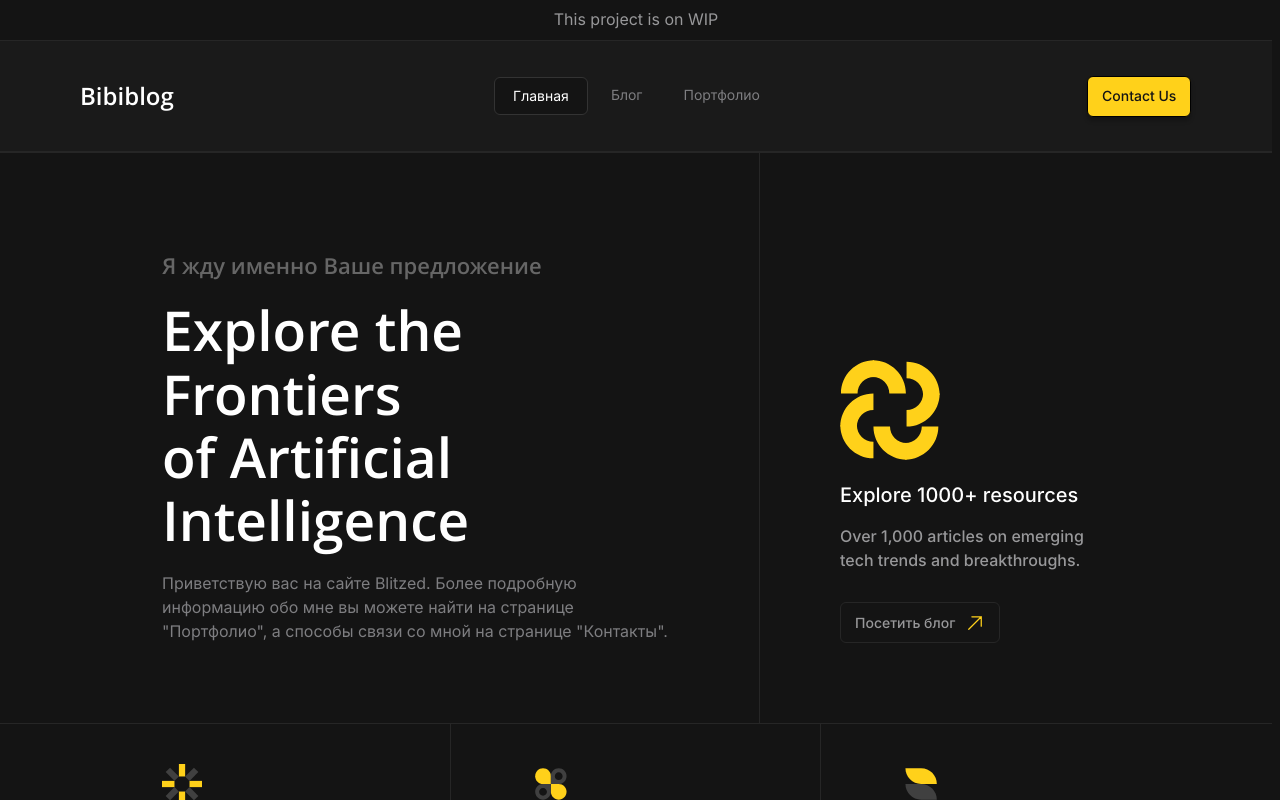
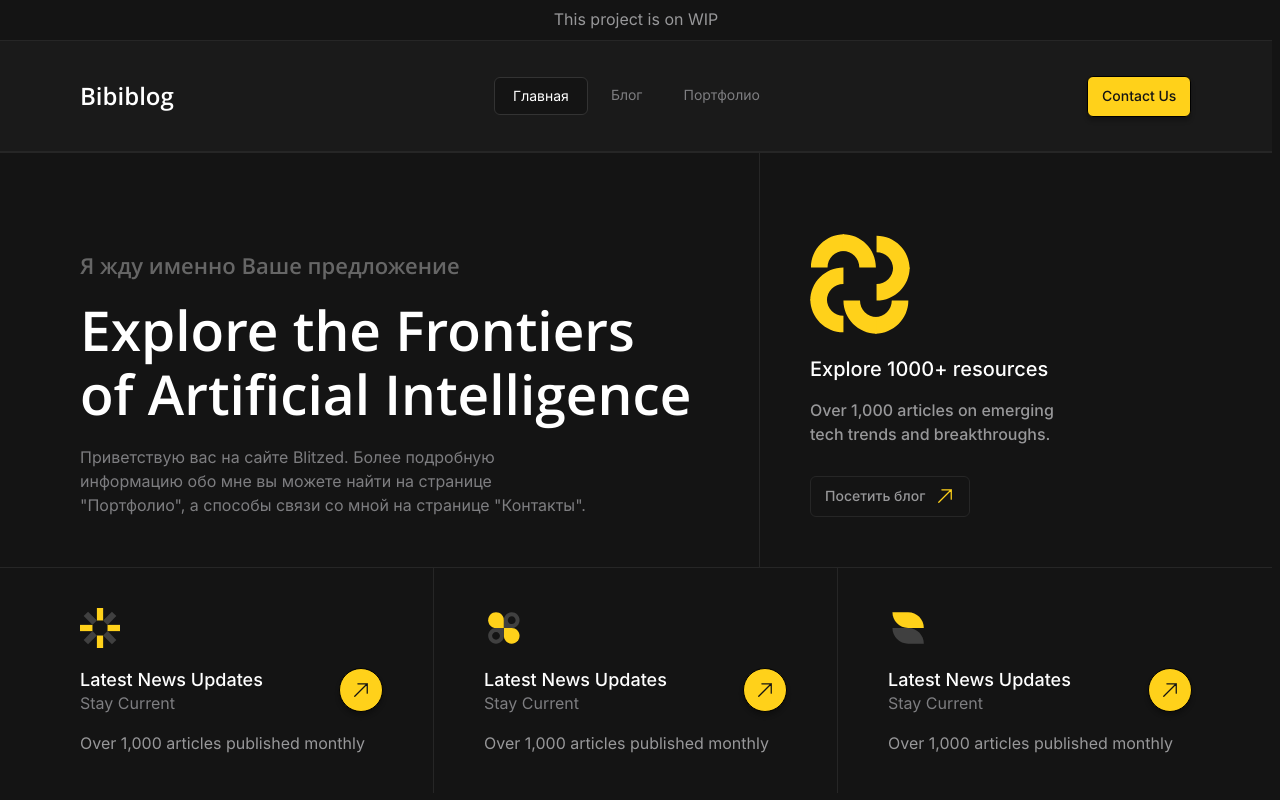
Before and after one commit to Bl1tzed/PortfolioBlog, a React (Vite) app: page / in a window 1280 px wide. Shown: the top 800 px of the page. Built offline with nearby package versions, Linux system fonts and the light colour scheme; no server answers.

Commit message:
style: change css variables location

```diff
--- a/package.json
+++ b/package.json
@@ -36,6 +36,7 @@
     "eslint-plugin-wizardry-fsd": "^0.2.0",
     "sass": "^1.75.0",
     "typescript": "^5.2.2",
-    "vite": "^5.2.0"
+    "vite": "^5.2.0",
+    "vite-plugin-pretty-module-classnames": "^1.1.0"
   }
 }
--- a/src/app/App.tsx
+++ b/src/app/App.tsx
@@ -1,4 +1,5 @@
-import { Header } from "@widgets/header";
+import s from "./styles/App.module.scss";
+
 import { Route, Routes } from "react-router-dom";
 import { Blogpage } from "@pages/blogpage";
 import { Homepage } from "@pages/homepage";
@@ -6,10 +7,9 @@ import { Postpage } from "@pages/postpage";
 import { PortfolioPage } from "@pages/portfolio";
 import { NotFoundPage } from "@pages/notfound";
 import { ContactPage } from "@pages/contactpage";
+import { Header } from "@widgets/header";
 import { Banner } from "@widgets/banner";
 import { Footer } from "@widgets/footer";
-
-import s from "./styles/App.module.scss";
 
 function App() {
   return (
--- a/src/app/styles/App.module.scss
+++ b/src/app/styles/App.module.scss
@@ -1,4 +1,68 @@
 @import "normalize";
+
+:root {
+  --padding: 80px;
+  --corner-padding: 162px;
+  --hero-vertical-padding: 150px;
+  --social-link-padding: 18px 30px;
+  --link-block-vertical-padding: 50px;
+
+  --header-margin: 50px;
+  --button-gap: 15px;
+
+  --font-size-mainTitle: 70px;
+  --font-size-aboveTitle: 30px;
+  --font-size-title: 24px;
+  --font-size-blockTitle: 20px;
+  --font-size-blockSubtitle: 20px;
+  --font-size-header: 20px;
+  --font-size-subtitle: 18px;
+  --font-size-button: 18px;
+
+  --cta-icon-size: 120px;
+  --link-block-button-size: 52px;
+  --link-block-icon-size: 50px;
+
+  @media screen and (max-width: $xxl) {
+    --padding: 50px;
+    --hero-vertical-padding: 100px;
+    --corner-padding: 80px;
+    --social-link-padding: 14px 24px;
+    --link-block-vertical-padding: 40px;
+
+    --header-margin: 30px;
+    --button-gap: 10px;
+
+    --font-size-mainTitle: 55px;
+    --font-size-aboveTitle: 22px;
+    --font-size-title: 20px;
+    --font-size-blockTitle: 18px;
+    --font-size-blockSubtitle: 16px;
+    --font-size-subtitle: 16px;
+
+    --cta-icon-size: 100px;
+    --link-block-icon-size: 40px;
+  }
+
+  @media screen and (max-width: $lg) {
+    --padding: 16px;
+    --hero-vertical-padding: 30px;
+    --corner-padding: 16px;
+    --link-block-vertical-padding: 30px;
+
+    --header-margin: 20px;
+
+    --font-size-mainTitle: 30px;
+    --font-size-aboveTitle: 18px;
+    --font-size-title: 16px;
+    --font-size-blockTitle: 16px;
+    --font-size-blockSubtitle: 14px;
+    --font-size-subtitle: 14px;
+
+    --cta-icon-size: 60px;
+    --link-block-icon-size: 30px;
+  }
+}
 
 ::-webkit-scrollbar {
   width: 0.5em;
--- a/src/pages/contactpage/ui/contactPage.module.scss
+++ b/src/pages/contactpage/ui/contactPage.module.scss
@@ -1,15 +1,3 @@
-:root {
-  --padding: 80px;
-  --corner-padding: 162px;
-  --social-link-padding: 18px 30px;
-
-  --header-margin: 50px;
-  --button-gap: 15px;
-
-  --font-size-header: 20px;
-  --font-size-button: 18px;
-}
-
 .popupMessage {
   position: fixed;
   bottom: -50px;
@@ -81,16 +69,11 @@
   font-size: var(--font-size-button);
 }
 
-@media screen and (max-width: $xxl) {
-  :root {
-    --padding: 80px;
-    --corner-padding: 162px;
-    --social-link-padding: 18px 30px;
-
-    --header-margin: 50px;
-    --button-gap: 15px;
-
-    --font-size-header: 20px;
-    --font-size-button: 18px;
+@media screen and (max-width: $lg) {
+  .contacts {
+    flex-direction: column;
+  }
+  .contactInfo {
+    border-bottom: 1px solid $dark_15;
   }
 }
--- a/src/pages/contactpage/ui/contactPage.tsx
+++ b/src/pages/contactpage/ui/contactPage.tsx
@@ -44,7 +44,7 @@ export const ContactPage = () => {
             <Button
               variant="secondary"
               size="big"
-              svgSrc="/svg/arrow-up-right.svg"
+              svgSrc="/svg/clipboard.svg"
               onClick={(e) => handleAnimate(e)}
               className={s.copyButton}
             >
@@ -53,7 +53,7 @@ export const ContactPage = () => {
             <Button
               variant="secondary"
               size="big"
-              svgSrc="/svg/arrow-up-right.svg"
+              svgSrc="/svg/clipboard.svg"
               onClick={(e) => handleAnimate(e)}
               className={s.copyButton}
             >
--- a/src/pages/homepage/ui/homepage.module.scss
+++ b/src/pages/homepage/ui/homepage.module.scss
@@ -1,21 +1,3 @@
-:root {
-  --padding: 80px;
-  --hero-vertical-padding: 150px;
-  --corner-padding: 162px;
-  --link-block-vertical-padding: 50px;
-
-  --font-size-mainTitle: 70px;
-  --font-size-aboveTitle: 30px;
-  --font-size-title: 24px;
-  --font-size-blockTitle: 20px;
-  --font-size-blockSubtitle: 20px;
-  --font-size-subtitle: 18px;
-
-  --cta-icon-size: 120px;
-  --link-block-button-size: 52px;
-  --link-block-icon-size: 50px;
-}
-
 .heroBlock {
   display: flex;
 }
@@ -144,22 +126,6 @@
 }
 
 @media screen and (max-width: $xxl) {
-  :root {
-    --padding: 50px;
-    --hero-vertical-padding: 100px;
-    --corner-padding: 80px;
-    --link-block-vertical-padding: 40px;
-
-    --font-size-mainTitle: 55px;
-    --font-size-aboveTitle: 22px;
-    --font-size-title: 20px;
-    --font-size-blockTitle: 18px;
-    --font-size-blockSubtitle: 16px;
-    --font-size-subtitle: 16px;
-
-    --cta-icon-size: 100px;
-    --link-block-icon-size: 40px;
-  }
   .linkBlock {
     gap: 20px;
   }
@@ -172,22 +138,6 @@
 }
 
 @media screen and (max-width: $lg) {
-  :root {
-    --padding: 16px;
-    --hero-vertical-padding: 30px;
-    --corner-padding: 16px;
-    --link-block-vertical-padding: 30px;
-
-    --font-size-mainTitle: 30px;
-    --font-size-aboveTitle: 18px;
-    --font-size-title: 16px;
-    --font-size-blockTitle: 16px;
-    --font-size-blockSubtitle: 14px;
-    --font-size-subtitle: 14px;
-
-    --cta-icon-size: 60px;
-    --link-block-icon-size: 30px;
-  }
   .heroBlock {
     flex-direction: column;
   }
--- a/src/widgets/header/ui/header.tsx
+++ b/src/widgets/header/ui/header.tsx
@@ -15,17 +15,23 @@ import s from "./header.module.scss";
 
 const variants = {
   closed: {
-    x: "100%",
+    clipPath: "circle(0px at 100% 0%)",
     transition: {
       ease: easeInOut,
       duration: DURATION_SHORT,
+      type: "spring",
+      stiffness: 400,
+      damping: 40,
     },
   },
   open: {
-    x: "0%",
+    clipPath: `circle(${650 * 2 + 200}px at 100% 0%)`,
     transition: {
       ease: easeInOut,
       duration: DURATION_SHORT,
+      type: "spring",
+      stiffness: 20,
+      restDelta: 2,
     },
   },
 };
@@ -78,6 +84,7 @@ export const Header = () => {
             animate={animationState}
             transition={{
               duration: DURATION_SHORT,
+
               delay: (NAVIGATION_CONTENT.length + 1) * DURATION_SHORT,
             }}
           >
--- a/vite.config.ts
+++ b/vite.config.ts
@@ -1,10 +1,11 @@
 import { defineConfig } from "vite";
 import react from "@vitejs/plugin-react";
 import tsconfigPaths from "vite-tsconfig-paths";
+import PrettyModuleClassnames from "vite-plugin-pretty-module-classnames";
 
 // https://vitejs.dev/config/
 export default defineConfig({
-  plugins: [tsconfigPaths(), react()],
+  plugins: [tsconfigPaths(), react(), PrettyModuleClassnames()],
   css: {
     preprocessorOptions: {
       scss: {
```
Also changed, not shown: public/svg/clipboard.svg (added), 1 other file (tests, documents, lock files or other folders).
